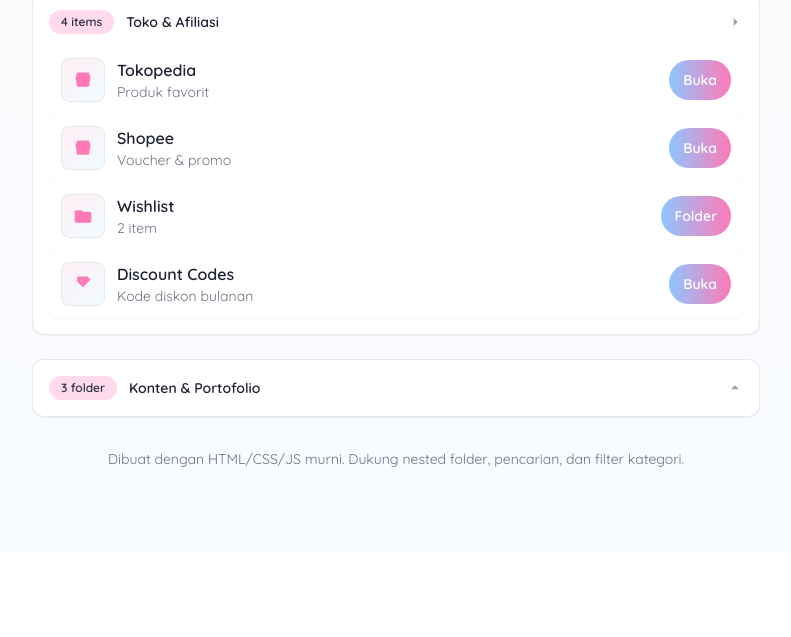
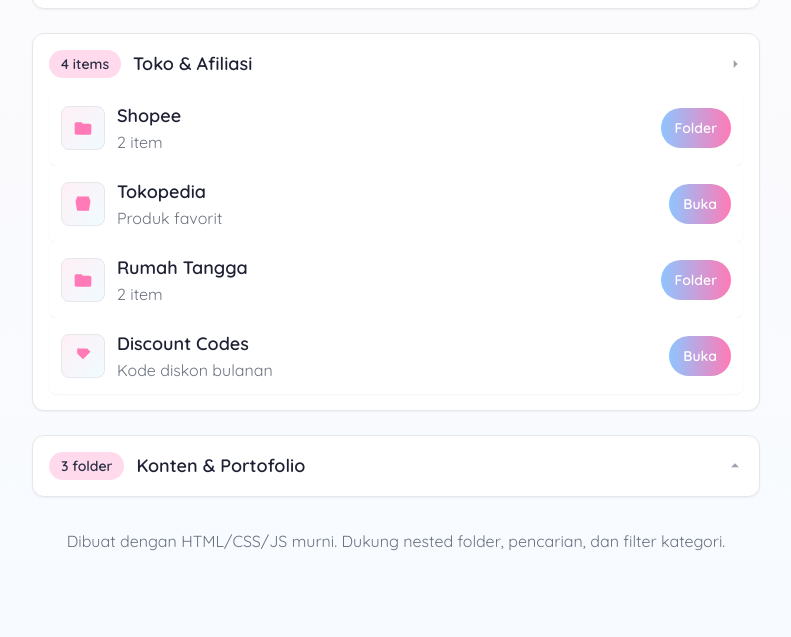
Before and after one commit to fenfitspace/fenfitspace, a plain HTML site: page index.html in a window 1280 px wide. Shown: the part 559-1196 px from the top of the page, without its empty margins (244-1035 px from the left). Before the commit the page ends 1112 px from the top, so only its background shows below. Drawn offline with nearby package versions, Linux system fonts and the light colour scheme.

Commit message:
tambah link

```diff
--- a/index.html
+++ b/index.html
@@ -44,7 +44,7 @@
     .actions .btn { height: 40px; }
   </style>
 </head>
-<body class="bg-gradient-to-b from-[#fff9fb] to-[#f7fbff] dark:from-[#0f1226] dark:to-[#0b0e22] text-[#1e2133] dark:text-[#e7e9fb] antialiased" style="font-family: 'Quicksand', system-ui, -apple-system, 'Segoe UI', Roboto, 'Helvetica Neue', Arial;">
+<body class="bg-gradient-to-b from-[#fff9fb] to-[#f7fbff] dark:from-[#0f1226] dark:to-[#0b0e22] text-[#1e2133] dark:text-[#e7e9fb] antialiased text-sm sm:text-base md:text-lg" style="font-family: 'Quicksand', system-ui, -apple-system, 'Segoe UI', Roboto, 'Helvetica Neue', Arial;">
   <div class="page max-w-3xl mx-auto my-7 px-5 pb-14">
     <header class="profile flex flex-col sm:flex-row items-center gap-4 mb-6">
         <div class="avatar shrink-0 rounded-full w-[72px] h-[72px] overflow-hidden shadow-sm border
@@ -58,8 +58,8 @@
         />
         </div>
         <div class="title flex flex-col gap-1 text-center sm:text-left">
-        <h1 class="text-lg font-semibold">Fenfit Space</h1>
-        <!-- <p class="text-sm text-gray-500">Koleksi link dengan kategori dan sub-folder. Klik kategori untuk membuka/menutup.</p> -->
+        <h1 class="text-base sm:text-lg md:text-xl lg:text-2xl font-semibold">Fenfit Space</h1>
+        <!-- <p class="text-sm sm:text-sm md:text-base text-gray-500">Koleksi link dengan kategori dan sub-folder. Klik kategori untuk membuka/menutup.</p> -->
       </div>
       <div class="actions flex gap-2 items-center sm:ml-auto mt-2 sm:mt-0">
         <button class="btn ghost px-3 py-2 rounded-full border bg-transparent text-sm dark:text-[#e7e9fb]" id="btnToggleTheme" title="Toggle Theme">Mode</button>
@@ -69,20 +69,20 @@
 
     <div class="toolbar flex flex-col md:flex-row md:items-center gap-3 mb-3">
       <div class="search w-full relative">
-        <input id="search" type="search" placeholder="Cari link, kategori, atau folder..." aria-label="Cari" class="w-full px-4 py-3 rounded-lg border bg-white text-[#1e2133] shadow-sm dark:bg-[#171a35] dark:text-[#e7e9fb] dark:border-[#2a2e57]" />
+        <input id="search" type="search" placeholder="Cari link, kategori, atau folder..." aria-label="Cari" class="w-full px-4 py-3 rounded-lg border bg-white text-[#1e2133] text-sm sm:text-base md:text-lg shadow-sm dark:bg-[#171a35] dark:text-[#e7e9fb] dark:border-[#2a2e57]" />
         <svg class="absolute right-3 top-1/2 transform -translate-y-1/2 text-gray-400 dark:text-[#aeb7df]" viewBox="0 0 24 24" fill="currentColor" aria-hidden="true" width="18" height="18"><path d="M15.5 14h-.79l-.28-.27A6.471 6.471 0 0 0 16 9.5 6.5 6.5 0 1 0 9.5 16c1.61 0 3.09-.59 4.23-1.57l.27.28v.79L20 21.5 21.5 20l-6-6zm-6 0C7.01 14 5 11.99 5 9.5S7.01 5 9.5 5 14 7.01 14 9.5 11.99 14 9.5 14z"/></svg>
       </div>
       <div class="filters flex gap-2 items-center overflow-x-auto md:ml-2">
-        <button class="btn px-3 py-2 bg-white rounded-full text-sm shadow-sm border dark:bg-[#171a35] dark:text-[#e7e9fb] dark:border-[#2a2e57]" data-filter="all">Semua</button>
-        <button class="btn px-3 py-2 bg-white rounded-full text-sm shadow-sm border dark:bg-[#171a35] dark:text-[#e7e9fb] dark:border-[#2a2e57]" data-filter="social">Social</button>
-        <button class="btn px-3 py-2 bg-white rounded-full text-sm shadow-sm border dark:bg-[#171a35] dark:text-[#e7e9fb] dark:border-[#2a2e57]" data-filter="content">Konten</button>
-        <button class="btn px-3 py-2 bg-white rounded-full text-sm shadow-sm border dark:bg-[#171a35] dark:text-[#e7e9fb] dark:border-[#2a2e57]" data-filter="shop">Toko</button>
+        <button class="btn px-3 py-2 bg-white rounded-full text-sm sm:text-sm md:text-base shadow-sm border dark:bg-[#171a35] dark:text-[#e7e9fb] dark:border-[#2a2e57]" data-filter="all">Semua</button>
+        <button class="btn px-3 py-2 bg-white rounded-full text-sm sm:text-sm md:text-base shadow-sm border dark:bg-[#171a35] dark:text-[#e7e9fb] dark:border-[#2a2e57]" data-filter="social">Social</button>
+        <button class="btn px-3 py-2 bg-white rounded-full text-sm sm:text-sm md:text-base shadow-sm border dark:bg-[#171a35] dark:text-[#e7e9fb] dark:border-[#2a2e57]" data-filter="content">Konten</button>
+        <button class="btn px-3 py-2 bg-white rounded-full text-sm sm:text-sm md:text-base shadow-sm border dark:bg-[#171a35] dark:text-[#e7e9fb] dark:border-[#2a2e57]" data-filter="shop">Toko</button>
       </div>
     </div>
 
     <main id="container" class="flex flex-col gap-6"></main>
 
-    <footer class="mt-8 text-center text-sm text-gray-500 dark:text-[#aeb7df]">
+    <footer class="mt-8 text-center text-sm sm:text-sm md:text-base text-gray-500 dark:text-[#aeb7df]">
       Dibuat dengan HTML/CSS/JS murni. Dukung nested folder, pencarian, dan filter kategori.
     </footer>
   </div>
@@ -114,9 +114,107 @@
         badge: '4 items',
         collapsed: false,
         children: [
+          folder( 'Shopee',
+            [
+               folder('Bumbu Dapur', [
+                link('250gr Garam Himalaya', '100% PREMIUM QUALITY', 'https://s.shopee.co.id/1LYkkBMbiI', 'star'),
+                link('Cap Sahabat - Parsley Kering Botol ', 'Parsley Kering Botol Premium / Dried Parsley Leaves', 'https://s.shopee.co.id/3VdFKMW3ne', 'star'),
+                link('100gr Paprika Bubuk', '100% PREMIUM QUALITY', 'https://s.shopee.co.id/70D7V3U0cs', 'star'),
+                    ]
+                ),
+                folder('Rumah Tangga', [
+                link('Anti Semut', 'Rekomendasi anti semut', 'https://s.shopee.co.id/5q18nob1RQ', 'star'),
+                link('Olaif Daily Durable Cleaning Sponge', 'Sponge Cuci Piring (3 pcs)', 'https://s.shopee.co.id/3VdFJGbbBH', 'star'),
+                link(
+                'Mr. Muscle Kitchen Lemon Pump 500 ml',
+                'Pembersih dapur lemon food grade, ampuh angkat lemak',
+                'https://s.shopee.co.id/7fSoJaGkYk',
+                'star'
+                ),
+                link(
+                'Mr Muscle Kitchen & Multi-Surface Cleaner Pump 500ml',
+                'Pembersih dapur & kulkas serbaguna, food grade',
+                'https://s.shopee.co.id/7pmEVtG7Dn',
+                'star'
+                ),
+                link(
+                'Mr. Muscle Clear Glass Liquid Blue Spray 500 ml',
+                'Pembersih kaca bening tanpa noda',
+                'https://s.shopee.co.id/6faH7kKYaa',
+                'star'
+                ),
+                link(
+                'Mr. Muscle Glass Liquid Apple Pump 500 ml',
+                'Pembersih kaca aroma apel segar',
+                'https://s.shopee.co.id/6pthK3JvFd',
+                'star'
+                ),
+                link(
+                'Mr. Muscle Bundle Kitchen & Multi-Surface Cleaner',
+                'Paket hemat pembersih dapur & kulkas serbaguna',
+                'https://s.shopee.co.id/70D7WMJHug',
+                'star'
+                ),
+                link(
+                'Mr. Muscle Glass Liquid Lemon Pump 500 ml',
+                'Pembersih kaca dengan aroma lemon',
+                'https://s.shopee.co.id/7AWXifIeZj',
+                'star'
+                ),
+                link(
+                'Mr Muscle Glass Cleaner Liquid Blue Spray 500 ml',
+                'Pembersih kaca praktis, hasil kinclong',
+                'https://s.shopee.co.id/60KaKWN5wW',
+                'star'
+                ),
+                link(
+                'Mr. Muscle Clear Pembersih Kaca Anti-Bakteri 500 mL',
+                'Pembersih kaca anti bakteri',
+                'https://s.shopee.co.id/6Ae0WpMSbZ',
+                'star'
+                ),
+                link(
+                'Mr Muscle Pembersih Dapur Serbaguna Orange Pump 500 ml',
+                'Pembersih dapur aroma jeruk, angkat noda minyak',
+                'https://s.shopee.co.id/6KxQj8LpGc',
+                'star'
+                ),
+                link(
+                'Mr Muscle Pembersih Dapur Waterless Lemon Orange',
+                'Pembersih dapur tanpa bilas, ampuh noda membandel',
+                'https://s.shopee.co.id/6VGqvRLBvf',
+                'star'
+                ),
+                link(
+                'Mr. Muscle Clear Glass Liquid Blue Spray + Pouch',
+                'Paket pembersih kaca lebih hemat',
+                'https://s.shopee.co.id/5L4tXIPdIS',
+                'star'
+                ),
+                link(
+                'Mr Muscle Pembersih Dapur Serbaguna Rijek 500 ml',
+                'Pembersih dapur serbaguna harga hemat',
+                'https://s.shopee.co.id/5VOJjbOzxV',
+                'star'
+                ),
+                link(
+                'Mr. Muscle Clear Anti Bakteri Glass Liquid Blue Pump',
+                'Pembersih kaca serbaguna anti bakteri',
+                'https://s.shopee.co.id/5fhjvuOMcY',
+                'star'
+                ),
+                link(
+                'Mr. Muscle Clear Pembersih Kaca Lemon 500 mL',
+                'Pembersih kaca bening aroma lemon',
+                'https://s.shopee.co.id/5q1A8DNjHb',
+                'star'
+                ),
+                    ]
+                ),
+            ]
+         ),
           link('Tokopedia', 'Produk favorit', 'https://tokopedia.com', 'shop'),
-          link('Shopee', 'Voucher & promo', 'https://shopee.co.id', 'shop'),
-          folder('Wishlist', [
+          folder('Rumah Tangga', [
             link('Headset', 'Rekomendasi audio', '#', 'star'),
             link('Mic', 'Untuk streaming', '#', 'star'),
           ]),
@@ -182,8 +280,8 @@
       header.className = 'group-header flex items-center justify-between' + (group.collapsed ? ' collapsed' : '');
       header.innerHTML = `
         <div class="group-title flex items-center gap-3 flex-1 min-w-0">
-          <span class="chip flex-shrink-0 inline-block text-xs font-semibold text-[#2b2f45] bg-[#ffd9ec] dark:text-[#e7e9fb] dark:bg-[#2b2f45] px-3 py-1 rounded-full">${group.badge || ''}</span>
-          <span class="text-sm font-semibold truncate">${group.title}</span>
+          <span class="chip flex-shrink-0 inline-block text-xs sm:text-xs md:text-sm font-semibold text-[#2b2f45] bg-[#ffd9ec] dark:text-[#e7e9fb] dark:bg-[#2b2f45] px-3 py-1 rounded-full">${group.badge || ''}</span>
+          <span class="text-sm sm:text-base md:text-lg font-semibold truncate">${group.title}</span>
         </div>
         <svg class="chev flex-shrink-0 w-4 h-4 text-gray-400 dark:text-[#aeb7df]" width="18" height="18" viewBox="0 0 24 24" fill="currentColor"><path d="M10 6l6 6-6 6"/></svg>
       `;
@@ -265,8 +363,8 @@
       a.innerHTML = `
         <div class="icon flex-shrink-0 flex items-center justify-center rounded-lg w-[44px] h-[44px] bg-gradient-to-br from-[#fff0f6] to-[#f0fbff] dark:from-[#2b2f45] dark:to-[#171826] text-[#ff7ab6] dark:text-[#ffb6db] border" aria-hidden="true">${getIcon(icon)}</div>
         <div class="meta flex flex-col flex-1 min-w-0">
-          <span class="name font-semibold truncate">${escapeHtml(name)}</span>
-          <span class="desc text-sm text-gray-500 truncate">${escapeHtml(desc || '')}</span>
+          <span class="name font-semibold truncate text-sm sm:text-base md:text-lg">${escapeHtml(name)}</span>
+          <span class="desc text-sm sm:text-sm md:text-base text-gray-500 truncate">${escapeHtml(desc || '')}</span>
         </div>
         <span class="open flex-shrink-0 inline-flex items-center gap-2 text-white font-semibold px-3 py-2 rounded-full ml-auto bg-gradient-to-r from-accent to-primary">Buka</span>
       `;
@@ -286,7 +384,7 @@
 
       const meta = document.createElement('div');
       meta.className = 'meta flex flex-col flex-1 min-w-0';
-      meta.innerHTML = `<span class="name font-semibold truncate">${escapeHtml(folder.name)}</span><span class="desc text-sm text-gray-500 truncate">${folder.children.length} item</span>`;
+      meta.innerHTML = `<span class="name font-semibold truncate text-sm sm:text-base md:text-lg">${escapeHtml(folder.name)}</span><span class="desc text-sm sm:text-sm md:text-base text-gray-500 truncate">${folder.children.length} item</span>`;
 
       const btn = document.createElement('button');
       btn.className = 'open flex-shrink-0 inline-flex items-center gap-2 text-white font-semibold px-3 py-2 rounded-full ml-auto bg-gradient-to-r from-accent to-primary';
```
